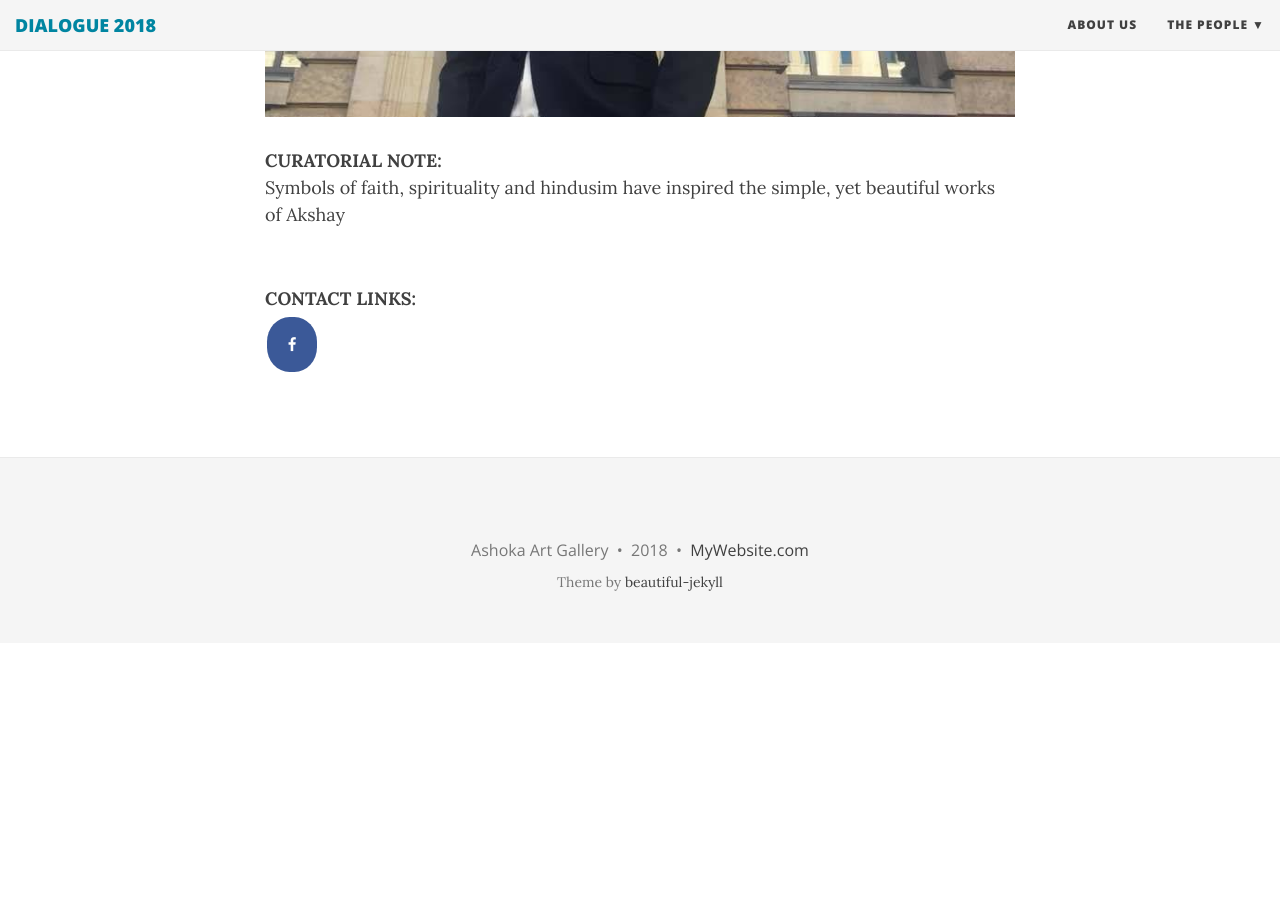
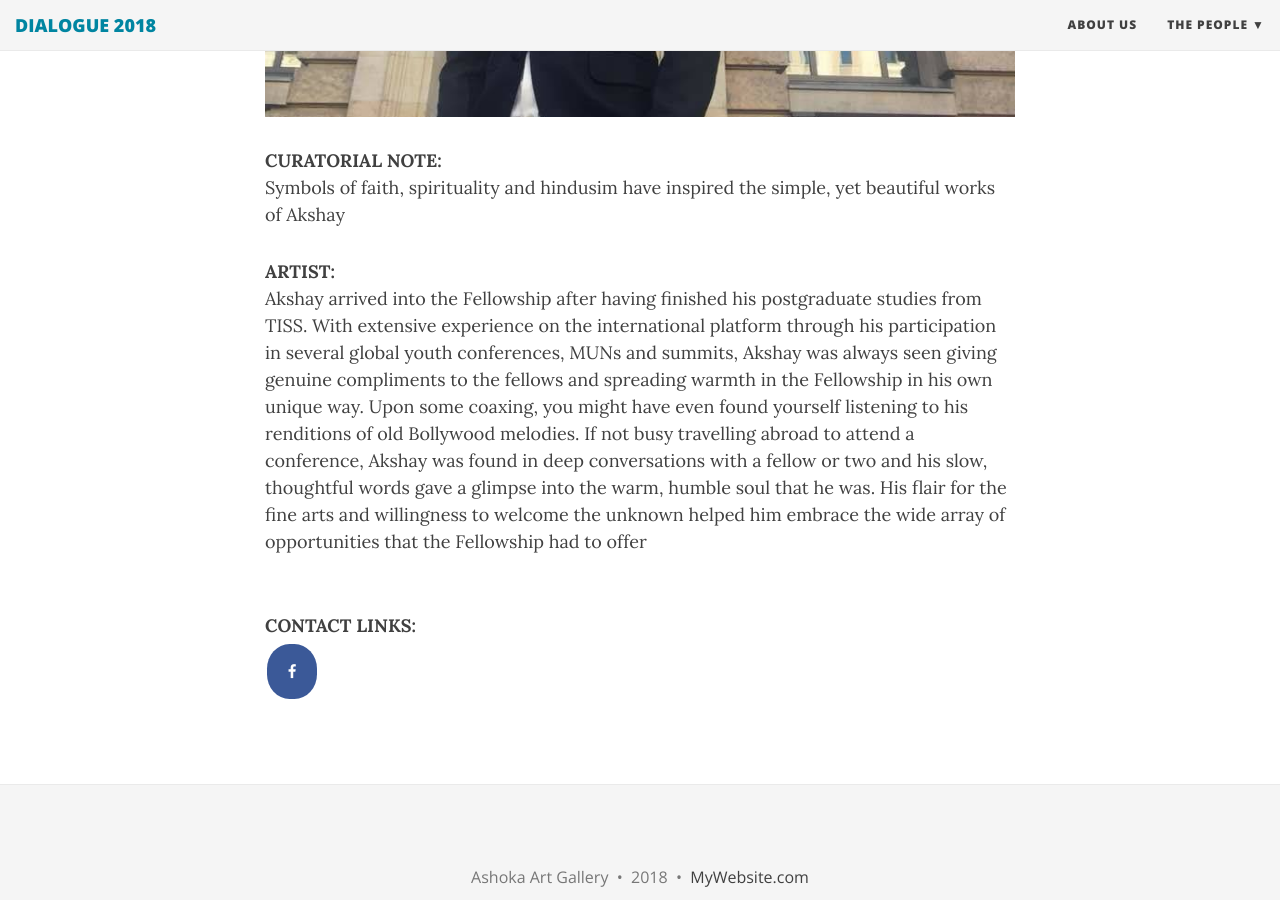
Before and after one commit to dialogue2018/dialogue2018.github.io, a Jekyll site: the page built from _people/09_Akshay_Barik.md, in a window 1280 px wide and 900 px high, scrolled down 1029 px. Built offline with Jekyll 4.4.1, drawn with Linux system fonts in a browser that asks for light colours; nearby versions of some CDN libraries; before the commit the page ends 1672 px from its top, so only the background shows below that.

Commit message:
Update 09_Akshay_Barik.md

```diff
--- a/_people/09_Akshay_Barik.md
+++ b/_people/09_Akshay_Barik.md
@@ -13,6 +13,11 @@ image_path: /img/Akshay DP.jpg
 <br />
 Symbols of faith, spirituality and hindusim have inspired the simple, yet beautiful works of Akshay
 
+<b>ARTIST:</b>
+<br />
+Akshay arrived into the Fellowship after having finished his postgraduate studies from TISS. With extensive experience on the international platform through his participation in several global youth conferences, MUNs and summits, Akshay was always seen giving genuine compliments to the fellows and spreading warmth in the Fellowship in his own unique way. Upon some coaxing, you might have even found yourself listening to his renditions of old Bollywood melodies. If not busy travelling abroad to attend a conference, Akshay was found in deep conversations with a fellow or two and his slow, thoughtful words gave a glimpse into the warm, humble soul that he was.  His flair for the fine arts and willingness to welcome the unknown helped him embrace the wide array of opportunities that the Fellowship had to offer
+
+
 <br />
 <b>CONTACT LINKS:</b>
 <br />
```
